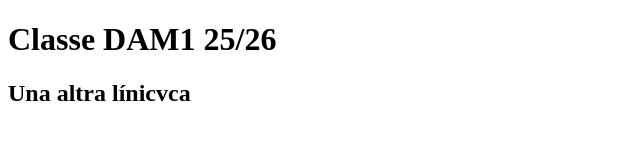
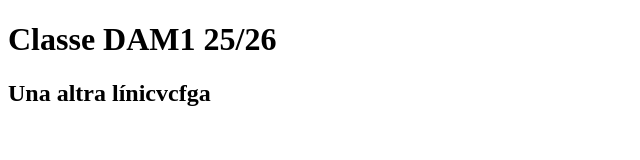
Before and after one commit to Martipigo6/web, a plain HTML site: page index.html in a window 1280 px wide. Shown: the full height of the page, 0-640 px from the left. Drawn offline with Linux system fonts and the light colour scheme.

Commit message:
Update index.html

```diff
--- a/index.html
+++ b/index.html
@@ -7,6 +7,6 @@
 </head>
 <body>
     <h1> Classe DAM1 25/26 </h1>
-    <h2> Una altra línicvca</h2>
+    <h2> Una altra línicvcfga</h2>
 </body>
 </html>
```
